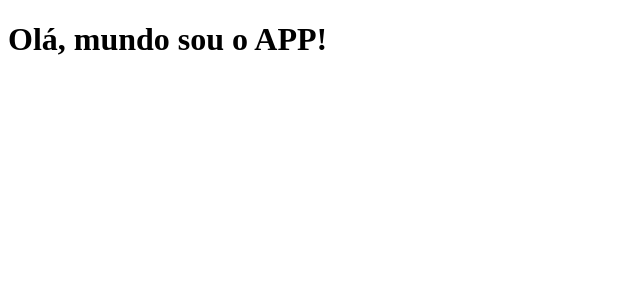
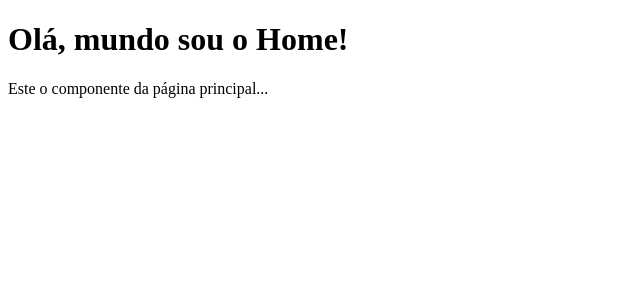
Before and after one commit to 1TDSPY-2024/aula-07-2sem, a React app in the folder aula07/: page / in a window 1280 px wide. Shown: the top 300 px of the page, without its empty margins (0-640 px from the left). Built offline with nearby package versions, Linux system fonts and the light colour scheme; the HTML template or start-up script is replaced by a standard one.

Commit message:
Criando o outlet

```diff
--- a/aula07/src/App.tsx
+++ b/aula07/src/App.tsx
@@ -1,7 +1,9 @@
+import { Outlet } from "react-router-dom";
+
 export default function App(){
   return(
     <div>
-      <h1>Olá, mundo sou o APP!</h1>
+      <Outlet></Outlet>
     </div>
   );
 }
--- a/aula07/src/main.tsx
+++ b/aula07/src/main.tsx
@@ -20,6 +20,6 @@ const routes = createBrowserRouter([
 
 createRoot(document.getElementById('root')!).render(
   <StrictMode>
-    <App />
+    <RouterProvider router={routes}/>
   </StrictMode>,
 )
--- a/aula07/src/routes/EditarProdutos/index.tsx
+++ b/aula07/src/routes/EditarProdutos/index.tsx
@@ -1,4 +1,8 @@
 export default function EditarProdutos(){
+
+    //MUDANDO O TÍTULO DA PÁGINA!!!
+    document.title = "EDITAR PRODUTOS";
+
     return(
       <div>
         <h1>Olá, mundo sou o EditarProdutos!</h1>
--- a/aula07/src/routes/Error/index.tsx
+++ b/aula07/src/routes/Error/index.tsx
@@ -1,4 +1,8 @@
 export default function Error(){
+
+    //MUDANDO O TÍTULO DA PÁGINA!!!
+    document.title = "Erro 404";
+
     return(
       <div>
         <h1>Olá, mundo sou o Error!</h1>
--- a/aula07/src/routes/Home/index.tsx
+++ b/aula07/src/routes/Home/index.tsx
@@ -1,7 +1,12 @@
 export default function Home(){
+
+    //MUDANDO O TITULO DA PÁGINA
+    document.title = "Home";
+
     return(
       <div>
         <h1>Olá, mundo sou o Home!</h1>
+        <p>Este o componente da página principal...</p>
       </div>
     );
   }
--- a/aula07/src/routes/Produtos/index.tsx
+++ b/aula07/src/routes/Produtos/index.tsx
@@ -1,4 +1,8 @@
 export default function Produtos(){
+
+    //MUDANDO O TÍTULO DA PÁGINA!!!
+    document.title = "PRODUTOS";
+
     return(
       <div>
         <h1>Olá, mundo sou o Produtos!</h1>
```
